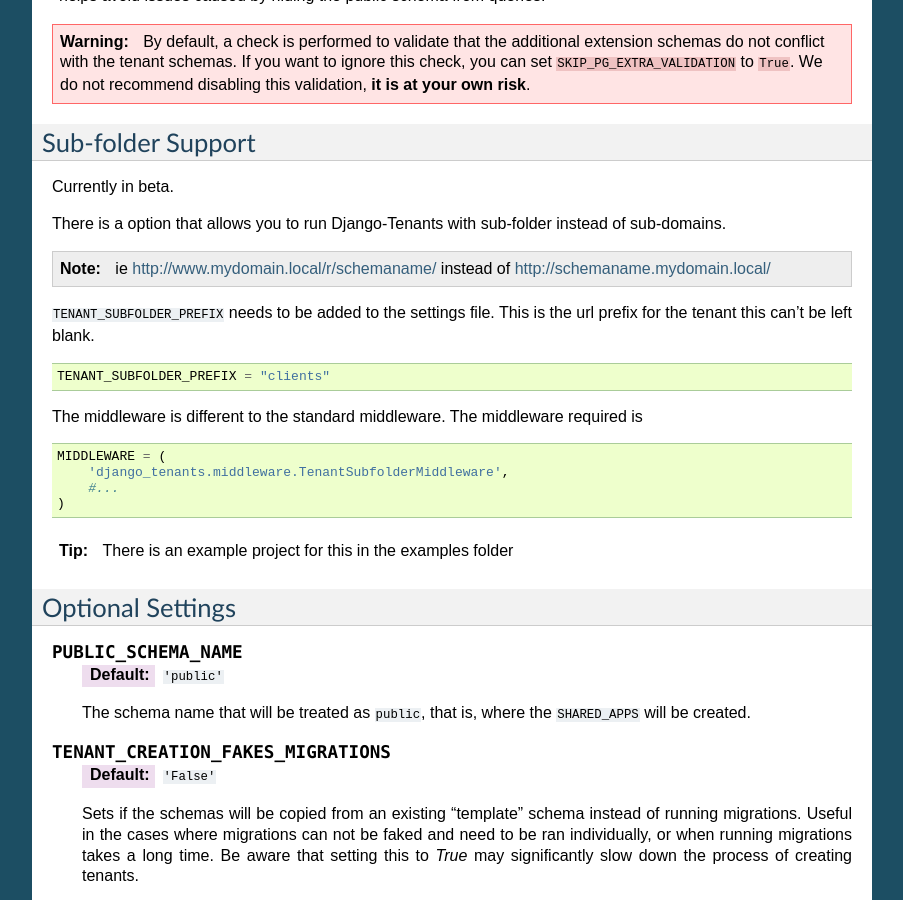
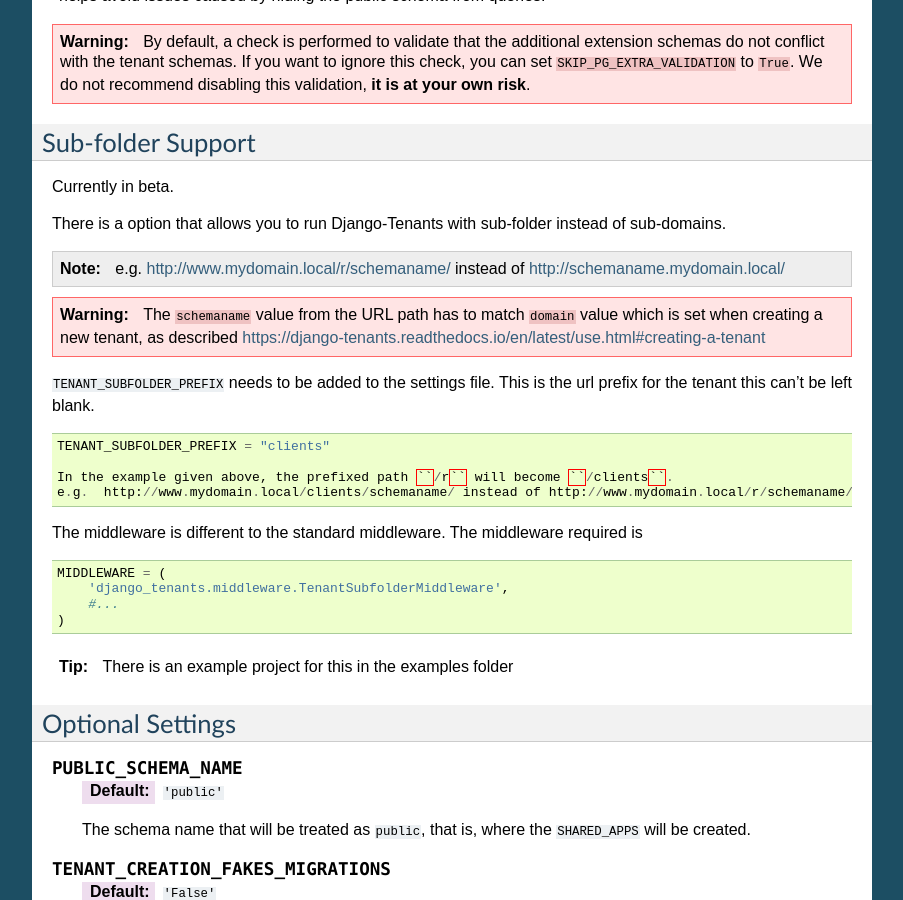
Before and after one commit to django-tenants/django-tenants, a Sphinx documentation site: the page built from docs/install.rst, in a window 1280 px wide and 900 px high, scrolled down 2791 px. Shown: the whole window, without its empty margins (198-1101 px from the left). Built offline with Sphinx 7.4.7, drawn with Linux system fonts in a browser that asks for light colours; the version number could not be read and is left out.

Commit message:
Updated documentation related with sub-folder type - domain value has to match with sub-folder tenant value.
Signed-off-by: Alis Rasic <alis.rasic@securityspectrum.io>

```diff
--- a/docs/install.rst
+++ b/docs/install.rst
@@ -179,7 +179,11 @@
 
 .. note::
 
-    ie http://www.mydomain.local/r/schemaname/ instead of http://schemaname.mydomain.local/
+    e.g. http://www.mydomain.local/r/schemaname/ instead of http://schemaname.mydomain.local/
+
+.. warning::
+    The ``schemaname`` value from the URL path has to match ``domain`` value which is set when creating a new tenant, as described https://django-tenants.readthedocs.io/en/latest/use.html#creating-a-tenant
+
 
 
 ``TENANT_SUBFOLDER_PREFIX`` needs to be added to the settings file. This is the url prefix for the tenant this can't be left blank.
@@ -187,6 +191,9 @@
 .. code-block:: python
 
     TENANT_SUBFOLDER_PREFIX = "clients"
+
+    In the example given above, the prefixed path ``/r`` will become ``/clients``.
+    e.g.  http://www.mydomain.local/clients/schemaname/ instead of http://www.mydomain.local/r/schemaname/
 
 
 The middleware is different to the standard middleware. The middleware required is
```
